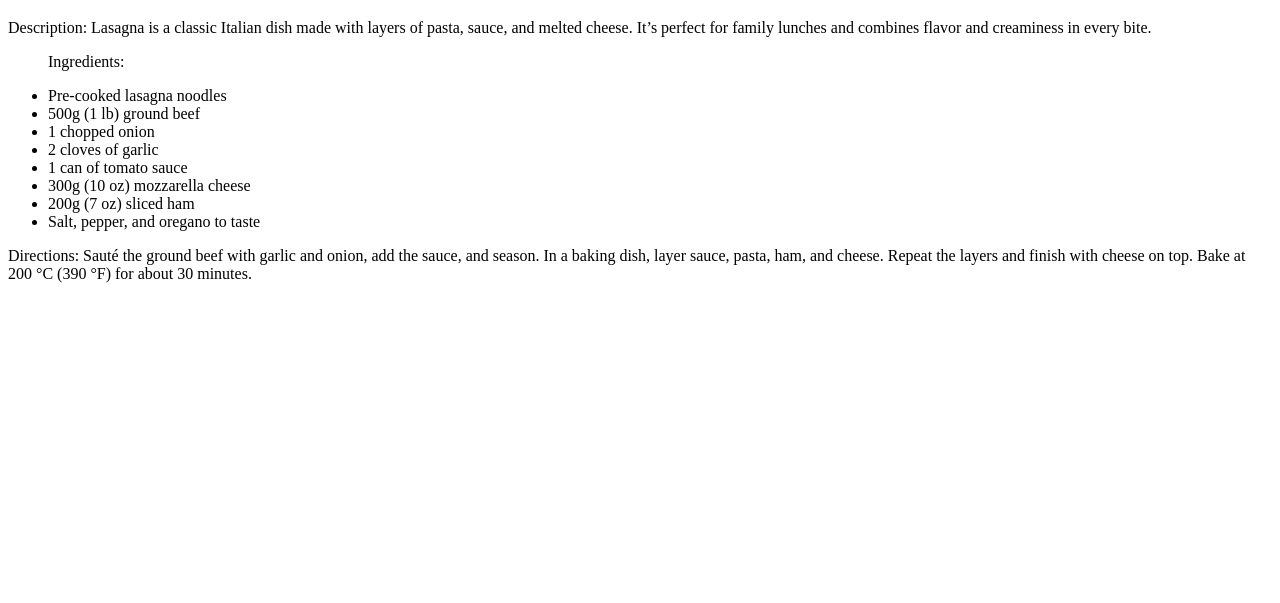
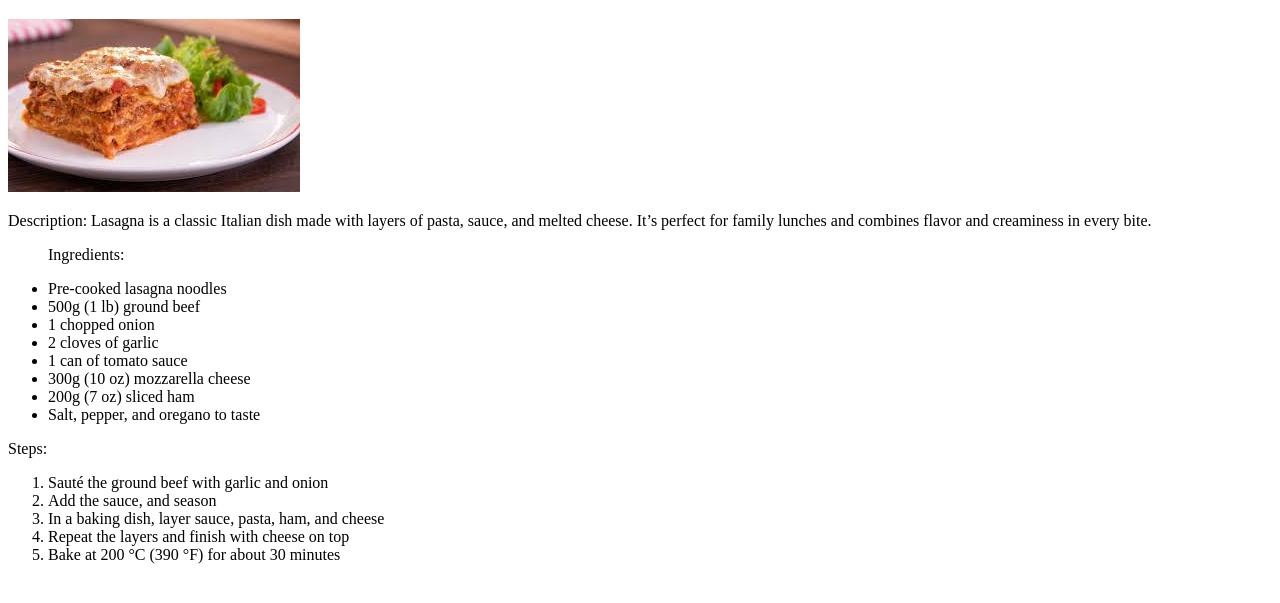
Before and after one commit to Rafa-BP/odin-recipes, a plain HTML site: page recipes/lasagna.html in a window 1280 px wide. Shown: the part 87-690 px from the top of the page. Drawn offline with Linux system fonts and the light colour scheme.

Commit message:
Added the images and ordered the steps for the recipes

```diff
--- a/recipes/lasagna.html
+++ b/recipes/lasagna.html
@@ -8,6 +8,7 @@
 <body>
     <a href="../index.html">Go back to main page</a>
     <h1>Lasagna</h1>
+    <img src="../static/lasagna.jpeg" alt="Image of a lasagna">
         <p>Description:
 Lasagna is a classic Italian dish made with layers of pasta, sauce, and melted cheese. It’s perfect for family lunches and combines flavor and creaminess in every bite.</p>
 
@@ -24,8 +25,15 @@ Lasagna is a classic Italian dish made with layers of pasta, sauce, and melted c
         <li>Salt, pepper, and oregano to taste</li>
     </ul>
 
-    <p>
-   Directions:
-Sauté the ground beef with garlic and onion, add the sauce, and season. In a baking dish, layer sauce, pasta, ham, and cheese. Repeat the layers and finish with cheese on top. Bake at 200 °C (390 °F) for about 30 minutes.</p>
+    <p>Steps:</p>
+
+    <ol>
+        <li>Sauté the ground beef with garlic and onion</li>
+        <li>Add the sauce, and season</li>
+        <li>In a baking dish, layer sauce, pasta, ham, and cheese</li>
+        <li>Repeat the layers and finish with cheese on top</li>
+        <li>Bake at 200 °C (390 °F) for about 30 minutes</li>
+    </ol>
+
 </body>
 </html>
```
Also changed, not shown: recipes/chocCake.html (+9 -3 lines), recipes/hamburguer.html (+12 -4 lines), static/chocCake.jpeg (added), static/hamburguer.jpeg (added), static/lasagna.jpeg (added).
